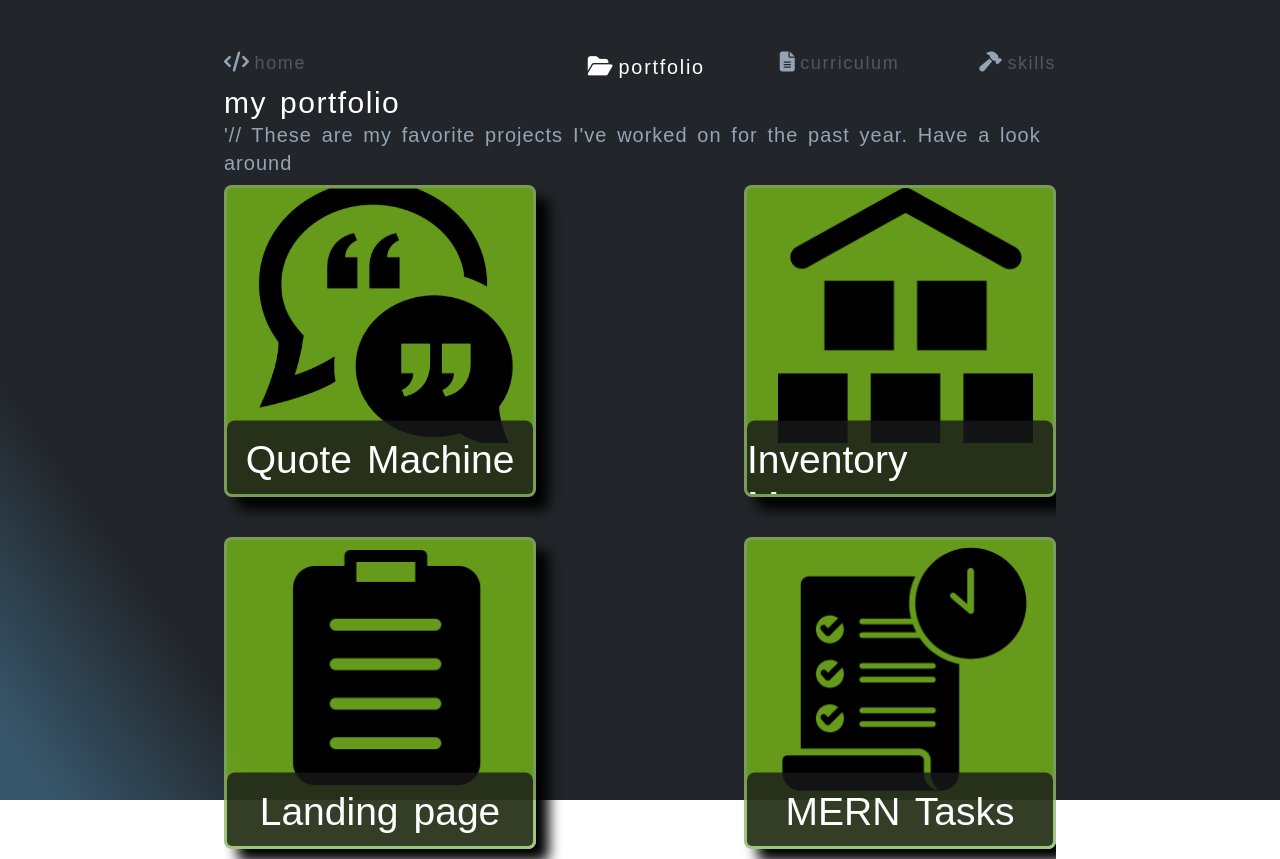
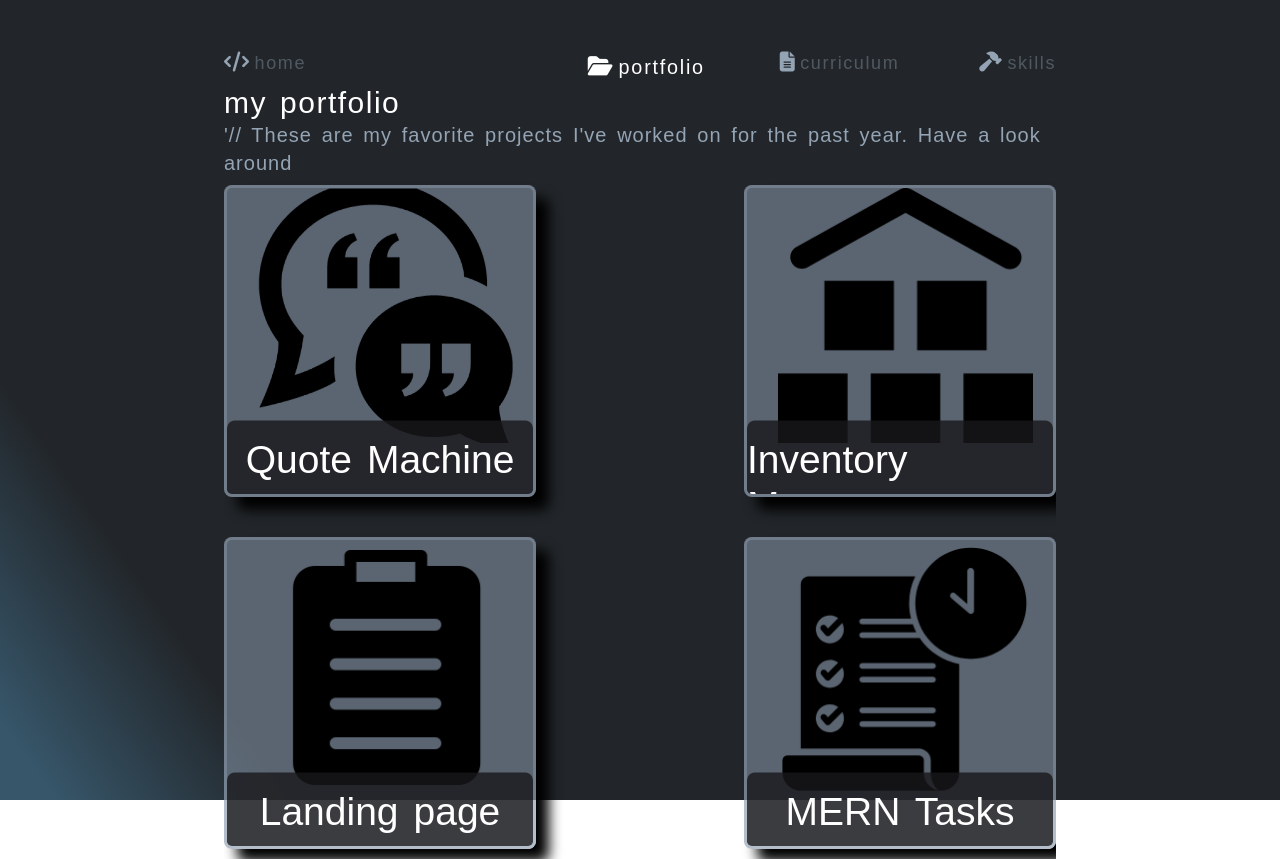
Before and after one commit to santiagomanso/santimanso.com, a React (Create React App) app: page /portfolio in a window 1280 px wide. Shown: the top 859 px of the page. Built offline with nearby package versions, Linux system fonts and the light colour scheme.

Commit message:
🎨 reworked colors from projects card

```diff
--- a/src/components/ProjectList.jsx
+++ b/src/components/ProjectList.jsx
@@ -52,7 +52,7 @@ const ProjectList = () => {
               setVideo('video feature is currently beeing developed')
             }}
             key={project.id}
-            className='relative overflow-hidden group card border-solid border-[3px] border-secondary/40 hover:border-white/60  h-60 w-60 bg-lime-500/70 hover:bg-black/20 rounded-md cursor-pointer'
+            className='relative overflow-hidden group card border-solid border-[3px] border-secondary/40 hover:border-white/60  h-60 w-60 bg-slate-400/50 hover:bg-black/20 rounded-md cursor-pointer'
           >
             <div className='text-white'>
               <img
```
